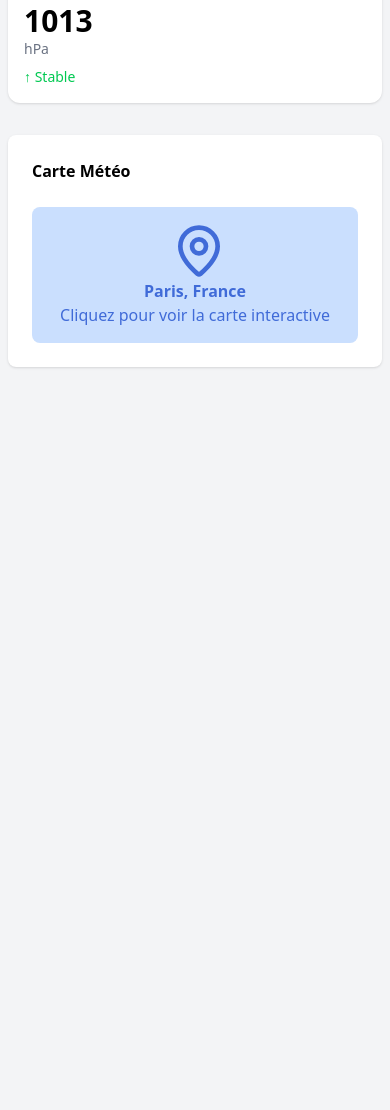
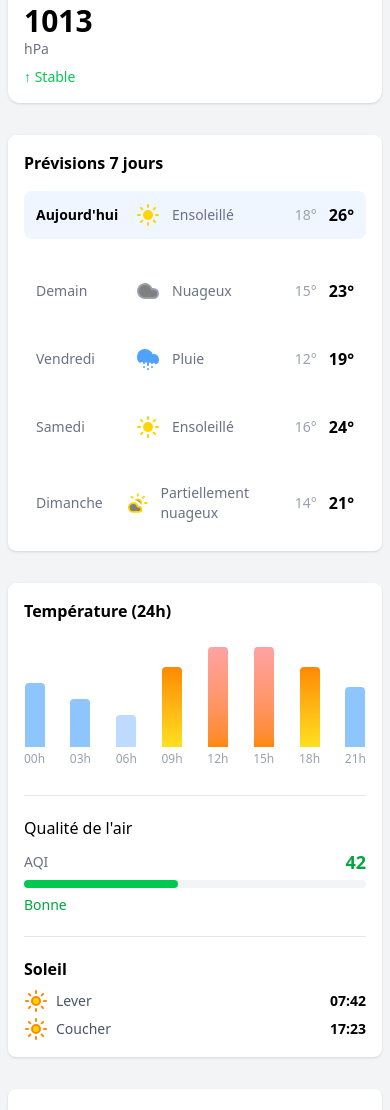
Before and after one commit to Yannis-Alouache/tailwind-meteo, a plain HTML site: page index.html in a window 390 px wide. Shown: the part 969-2079 px from the top of the page. Before the commit the page ends 1368 px from the top, so only its background shows below. Drawn offline with nearby package versions, Linux system fonts and the light colour scheme.

Commit message:
fix: responsive

```diff
--- a/index.html
+++ b/index.html
@@ -116,8 +116,8 @@
         <!-- End Weather Details -->
 
         <!-- Start Weather Forecast -->
-        <!-- <div class="grid grid-cols-12 gap-10 mb-8">
-            <div class="col-span-8 bg-white rounded-lg p-4 shadow h-fit">
+        <div class="grid lg:grid-cols-12 lg:gap-10 gap-8 mb-8">
+            <div class="lg:col-span-8 bg-white rounded-lg p-4 shadow lg:h-fit">
                 <h3 class="font-bold mb-4">Prévisions 7 jours</h3>
                 <div class="flex flex-col gap-5 min-w-[320px]">
                     <div class="flex items-center justify-between p-3 bg-blue-50 rounded-lg mb-2">
@@ -181,7 +181,7 @@
                     </div>
                 </div>
             </div>
-            <div class="col-span-4 bg-white rounded-lg p-4 flex flex-col gap-5 shadow">
+            <div class="lg:col-span-4 bg-white rounded-lg p-4 flex flex-col gap-5 shadow">
                 <div>
                     <h3 class="font-bold mb-4">Température (24h)</h3>
                     <div class="flex items-end justify-between h-32 w-full mb-2">
@@ -256,7 +256,7 @@
                     </div>
                 </div>
             </div>
-        </div> -->
+        </div>
         <!-- End Weather Forecast  -->
 
         <!-- Start Weather Map -->
```
